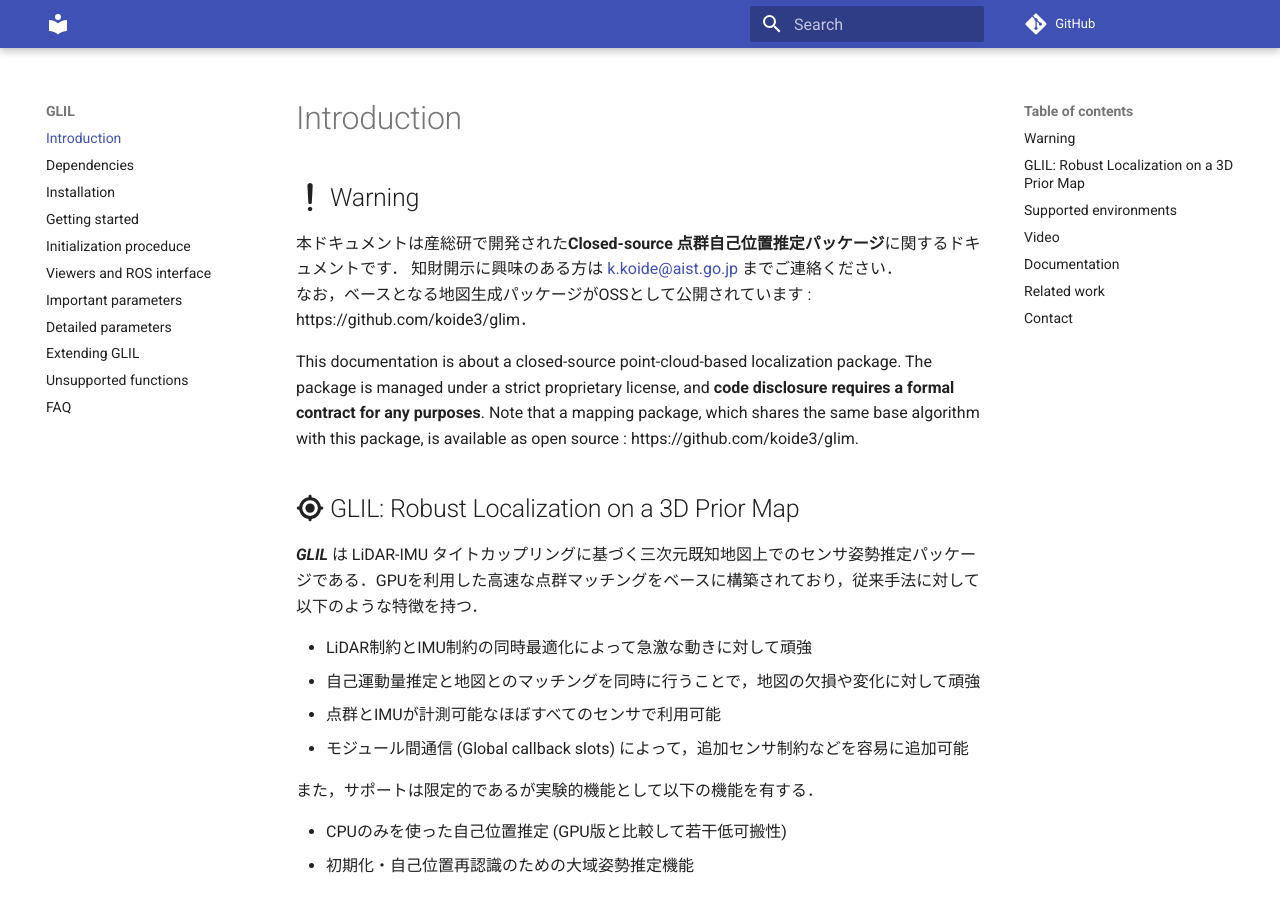
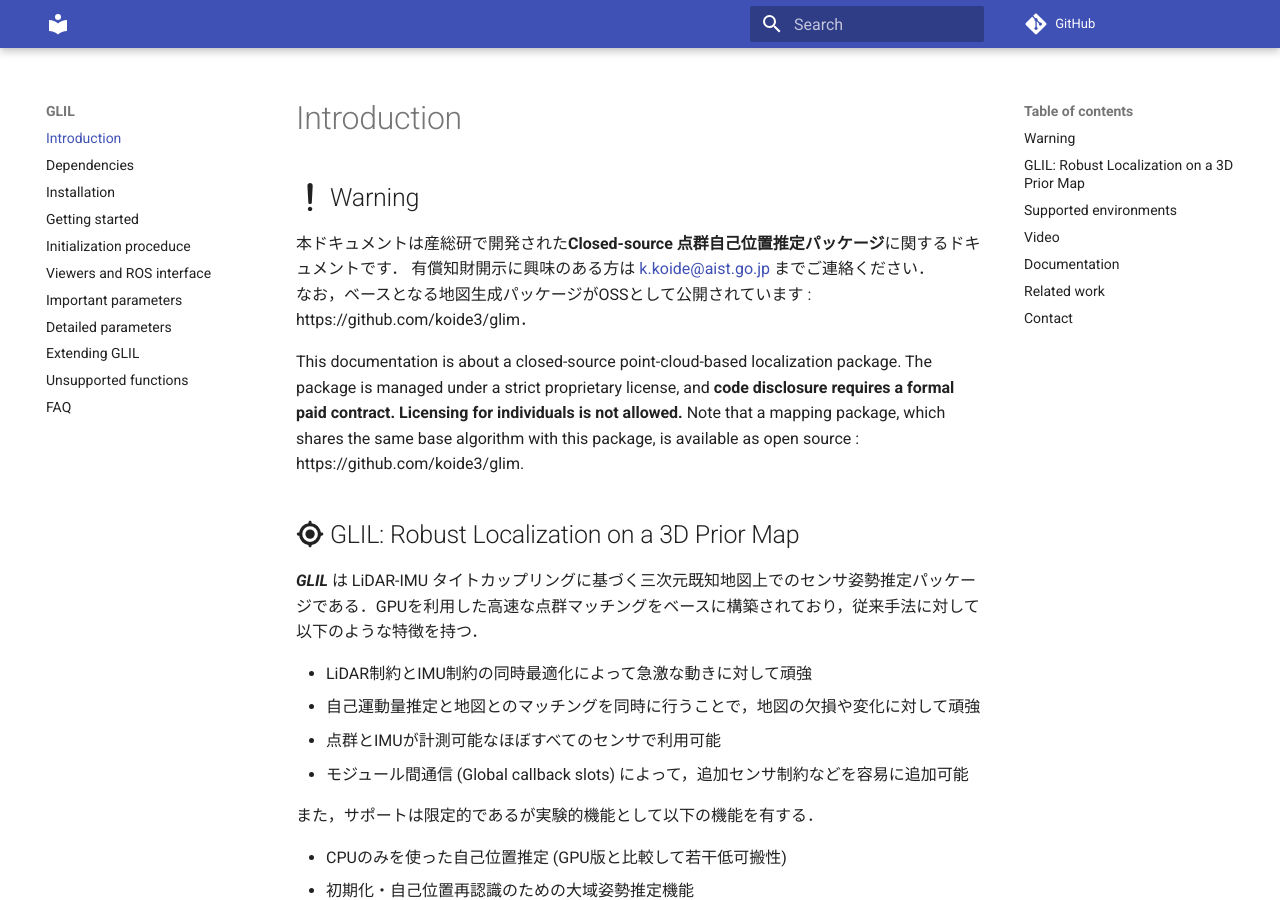
Before and after one commit to koide3/glil_pubdoc, an MkDocs documentation site: the page built from docs/index.md, in a window 1280 px wide and 900 px high. Built offline with MkDocs 1.6.1 and Material for MkDocs 9.7.7, drawn with Linux system fonts in a browser that asks for light colours; nearby versions of some CDN libraries; comment, search, counter and statistics services are not loaded.

Commit message:
update index.md

```diff
--- a/docs/index.md
+++ b/docs/index.md
@@ -2,10 +2,10 @@
 
 ## :fontawesome-solid-exclamation: Warning
 
-本ドキュメントは産総研で開発された**Closed-source 点群自己位置推定パッケージ**に関するドキュメントです． 知財開示に興味のある方は [k.koide@aist.go.jp](k.koide@aist.go.jp) までご連絡ください．
+本ドキュメントは産総研で開発された**Closed-source 点群自己位置推定パッケージ**に関するドキュメントです． 有償知財開示に興味のある方は [k.koide@aist.go.jp](k.koide@aist.go.jp) までご連絡ください．
 なお，ベースとなる地図生成パッケージがOSSとして公開されています : https://github.com/koide3/glim．
 
-This documentation is about a closed-source point-cloud-based localization package. The package is managed under a strict proprietary license, and **code disclosure requires a formal contract for any purposes**. Note that a mapping package, which shares the same base algorithm with this package, is available as open source : https://github.com/koide3/glim.
+This documentation is about a closed-source point-cloud-based localization package. The package is managed under a strict proprietary license, and **code disclosure requires a formal paid contract. Licensing for individuals is not allowed.** Note that a mapping package, which shares the same base algorithm with this package, is available as open source : https://github.com/koide3/glim.
 
 ## :fontawesome-solid-location-crosshairs: GLIL: Robust Localization on a 3D Prior Map
 
```
